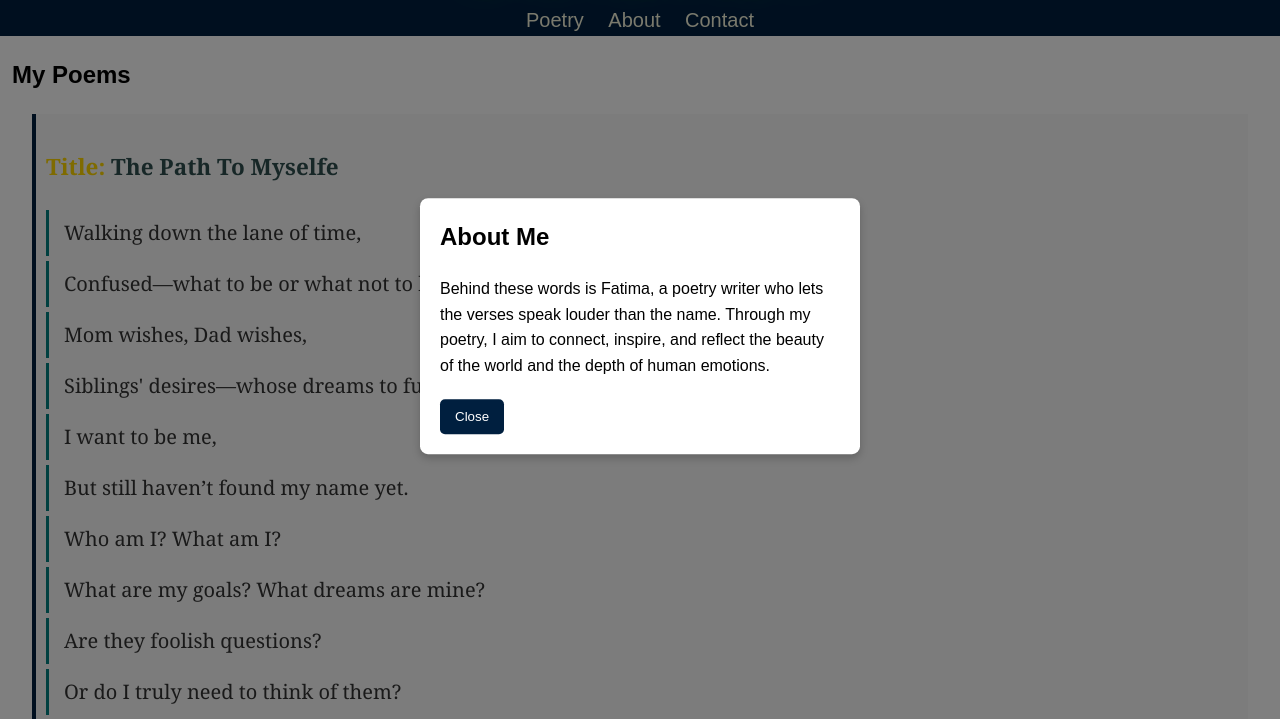
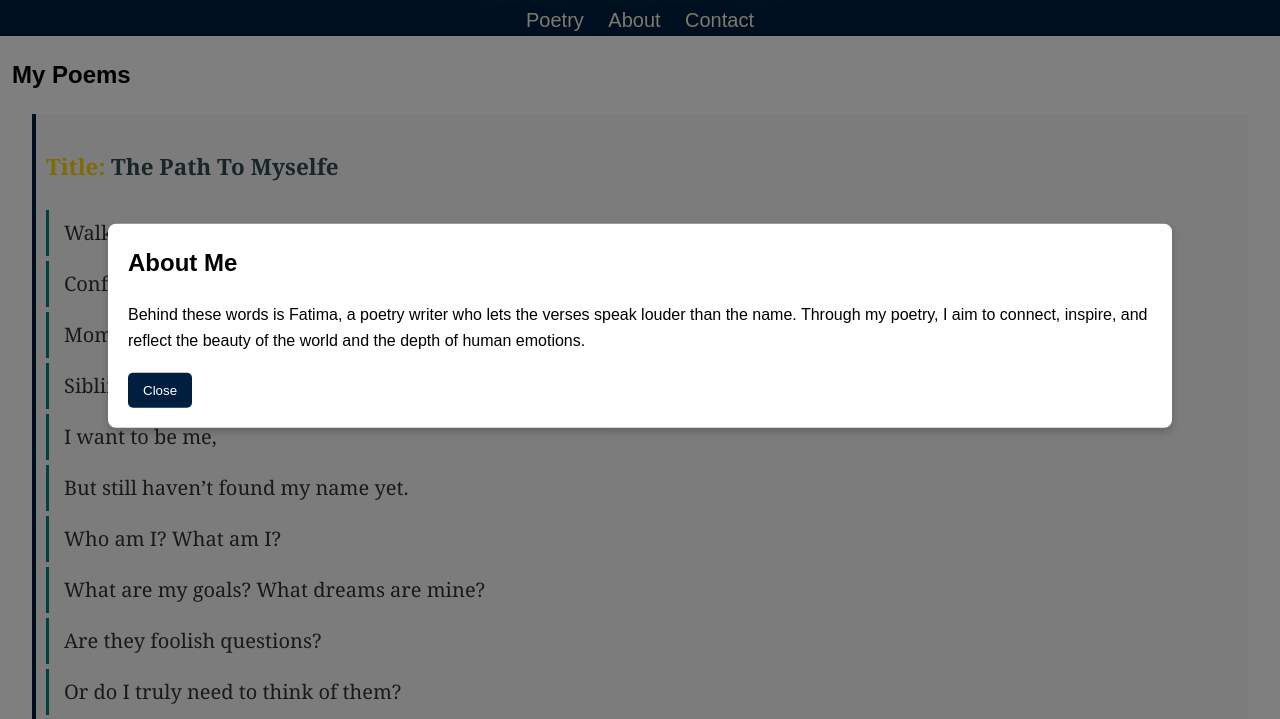
Before and after one commit to Just-her/mypoem, a plain HTML site: page index.html in a window 1280 px wide. Both pictures are taken after a click on the link "About". Shown: the part 74-793 px from the top of the page. Drawn offline with Linux system fonts and the light colour scheme.

Commit message:
Update index.html

```diff
--- a/index.html
+++ b/index.html
@@ -131,7 +131,7 @@
             background-color: white;
             box-shadow: 0 4px 8px rgba(0, 0, 0, 0.2);
             padding: 20px;
-            max-width: 400px;
+            width: 80%;
             border-radius: 8px;
         }
 
```
